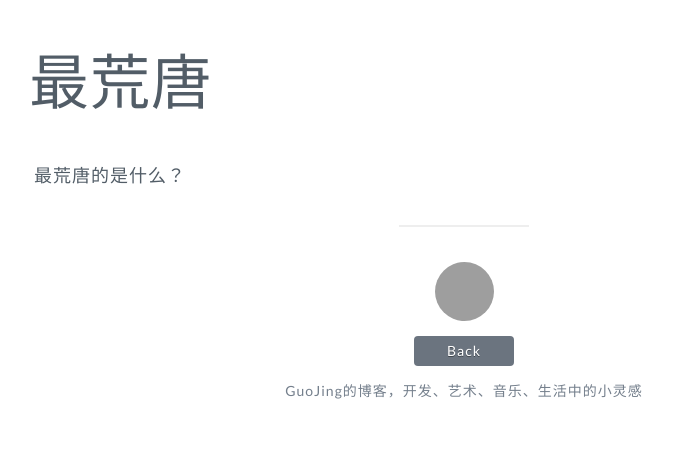
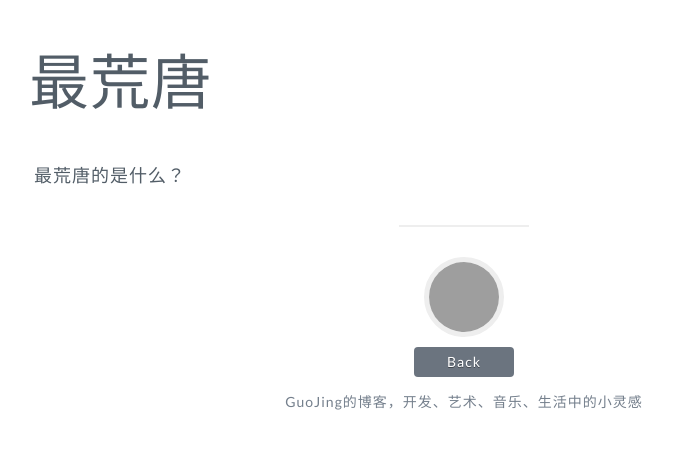
Before and after one commit to GuoJing/blog, a Jekyll site: the page built from _posts/blog/2014/2014-09-11-absurdity.md, in a window 1280 px wide. Shown: the top 449 px of the page, without its empty margins (176-849 px from the left). Built offline with Jekyll 4.4.1, drawn with Linux system fonts in a browser that asks for light colours; grey boxes are pictures that could not be loaded.

Commit message:
auto commit

```diff
--- a/style/style.css
+++ b/style/style.css
@@ -471,10 +471,10 @@ img {
 }
 
 .author .icon img {
-  width: 69px;
-  height: 69px;
-  border-radius: 37px;
-  border:5px solid white;
+  width: 80px;
+  height: 80px;
+  border-radius: 40px;
+  border:5px solid #eee;
 }
 
 .author .name, .author .description {
```
